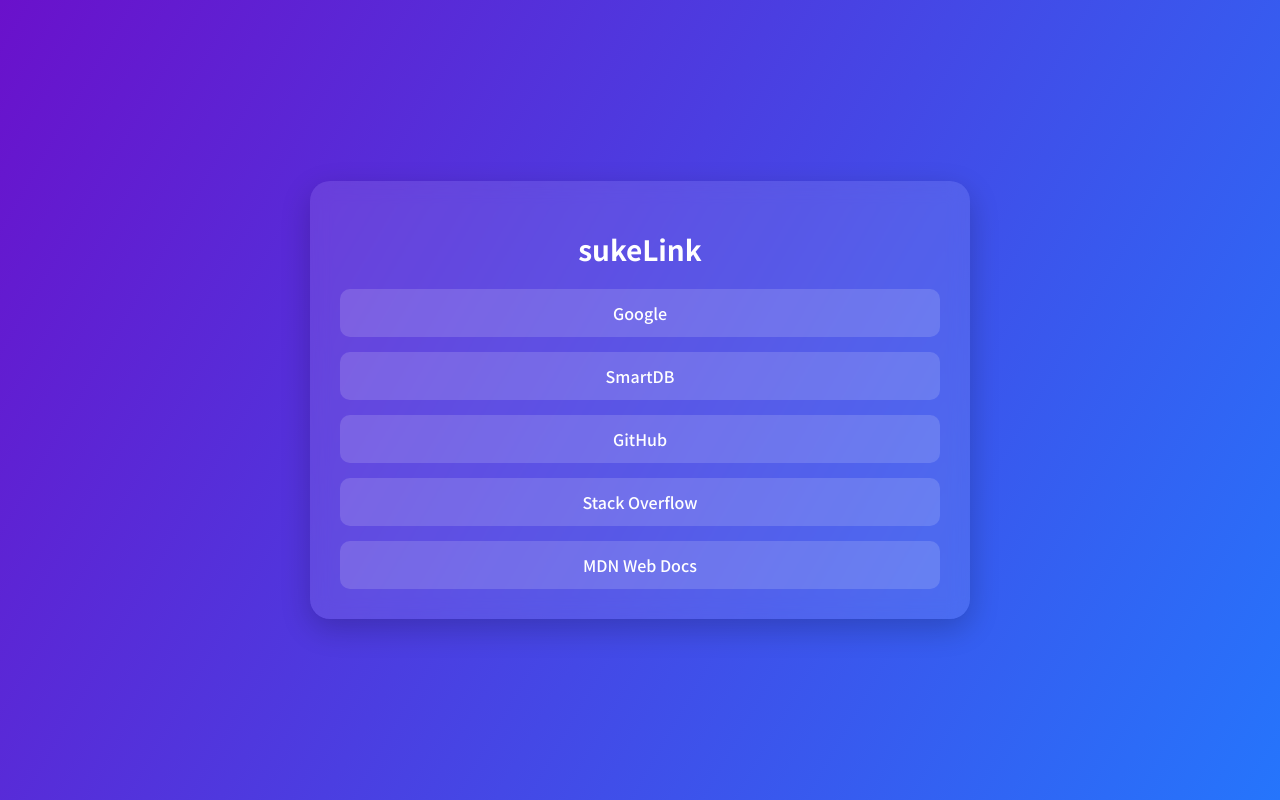
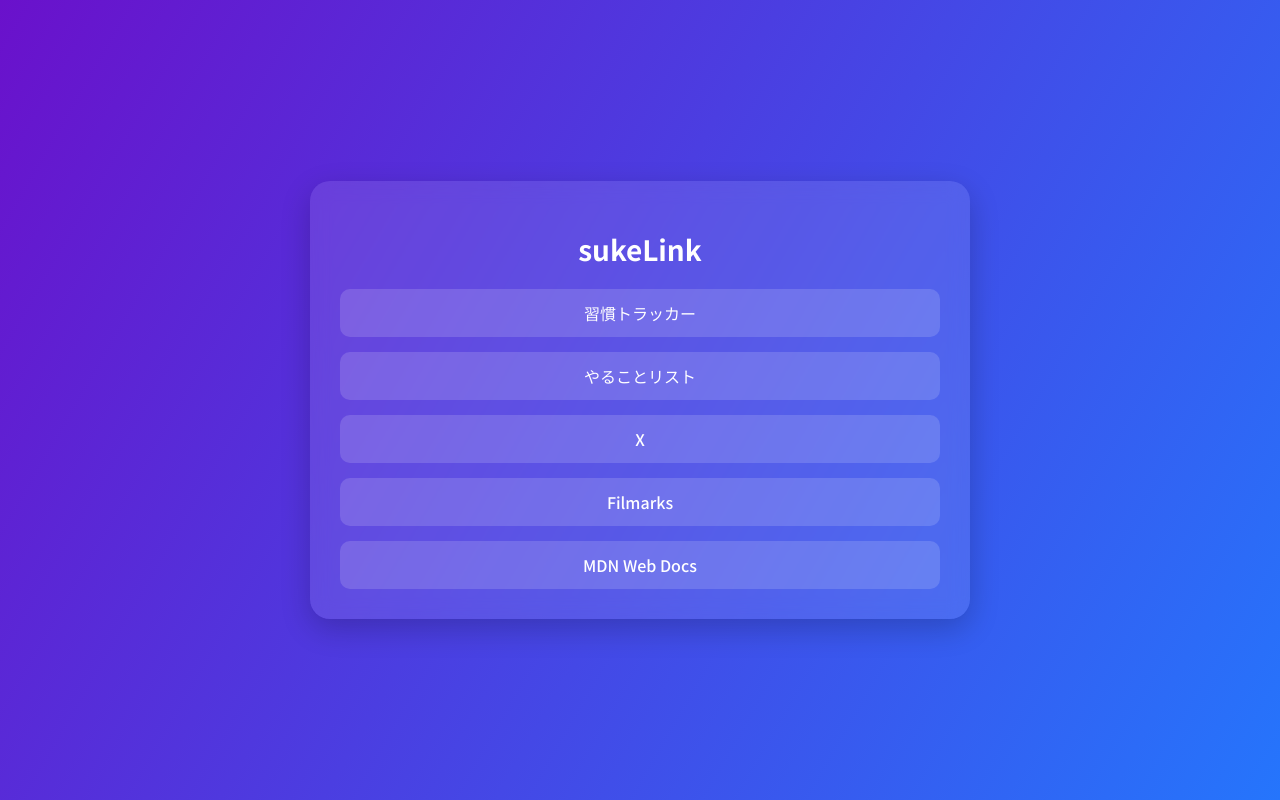
Before and after one commit to sukerusk/linkcollection, a plain HTML site: page index.html in a window 1280 px wide. Drawn offline with Linux system fonts and the light colour scheme.

Commit message:
index.html を更新

```diff
--- a/index.html
+++ b/index.html
@@ -10,10 +10,10 @@
   <div class="container">
     <h1>sukeLink</h1>
     <div class="links">
-      <a href="https://google.com" class="link" target="_blank">Google</a>
-      <a href="https://smartdb.jp" class="link" target="_blank">SmartDB</a>
-      <a href="https://github.com" class="link" target="_blank">GitHub</a>
-      <a href="https://stackoverflow.com" class="link" target="_blank">Stack Overflow</a>
+      <a href="https://sukerusk.github.io/HabitLog/" class="link" target="_blank">習慣トラッカー</a>
+      <a href="https://sukerusk.github.io/todo-list/" class="link" target="_blank">やることリスト</a>
+      <a href="https://x.com/sukerachof?s=21&t=X0JJBsk_kz80o9ThYhr94g" class="link" target="_blank">X</a>
+      <a href="https://filmarks.com/users/sukerusk" class="link" target="_blank">Filmarks</a>
       <a href="https://developer.mozilla.org" class="link" target="_blank">MDN Web Docs</a>
     </div>
   </div>
```
